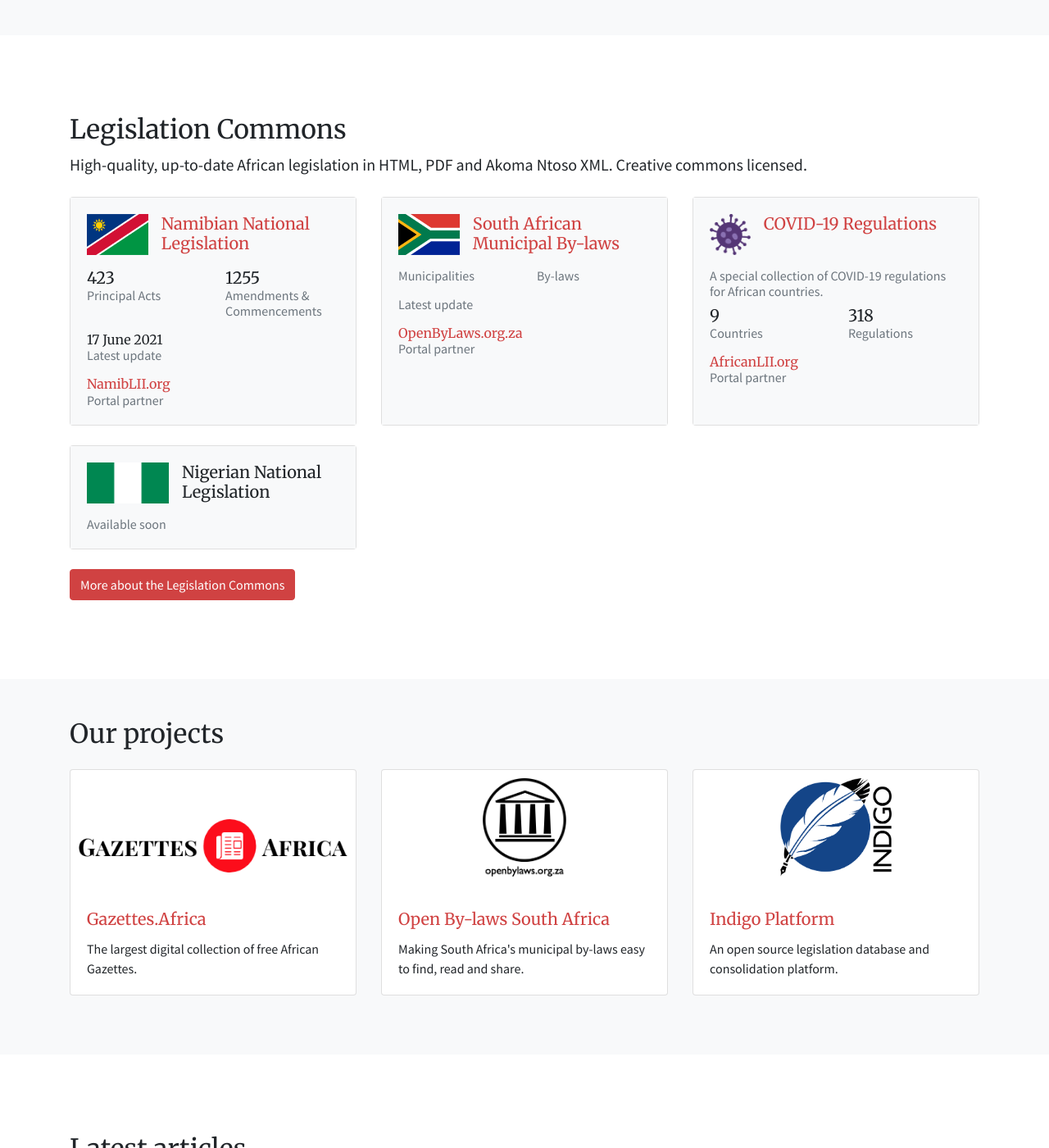
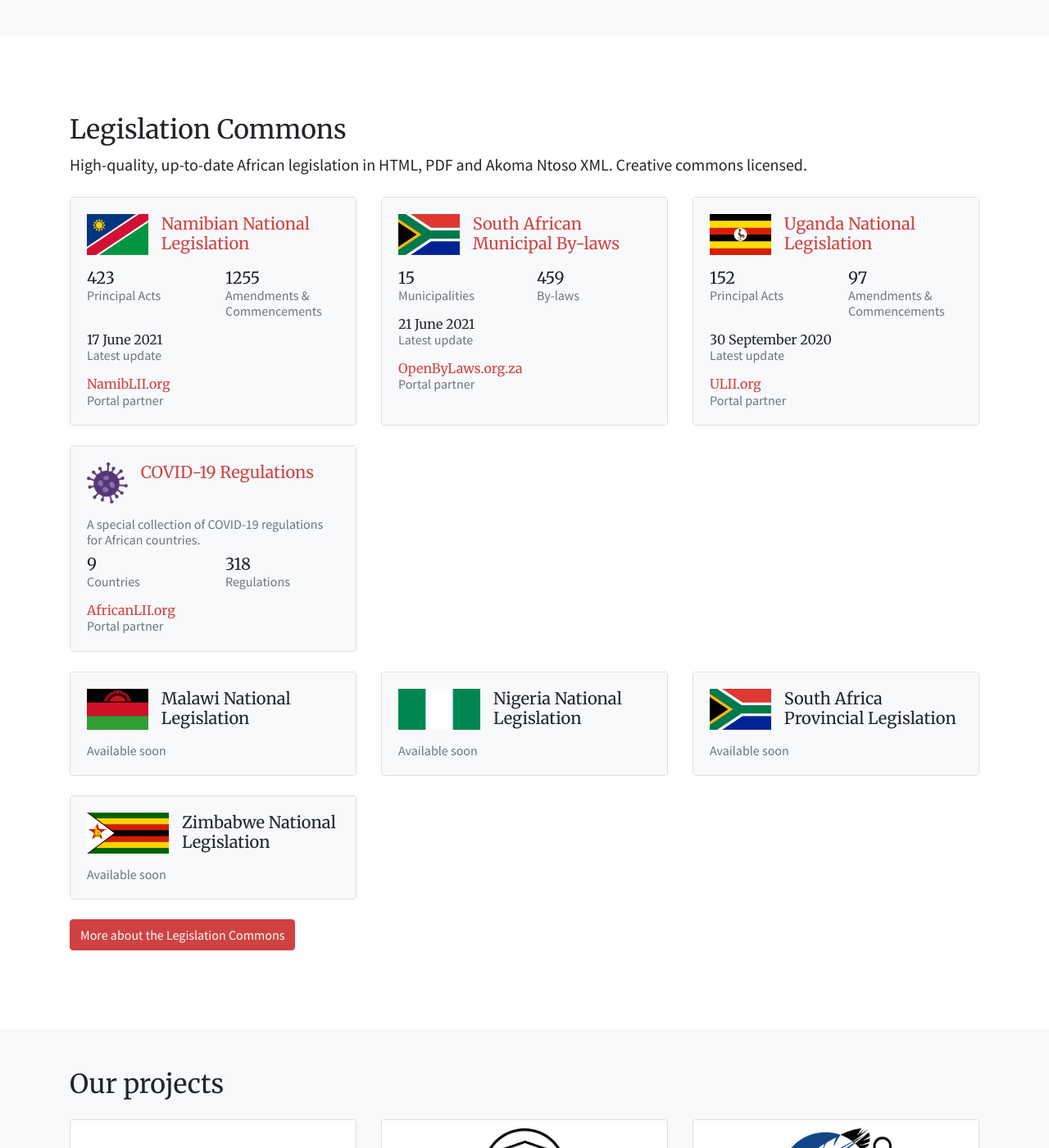
Before and after one commit to laws-africa/laws-africa.github.io, a Jekyll site: the page built from index.html, in a window 1280 px wide and 1400 px high, scrolled down 406 px. Shown: the whole window at 82% size. Built offline with Jekyll 4.4.1, drawn with Linux system fonts in a browser that asks for light colours; nearby versions of some CDN libraries.

Commit message:
Homepage

```diff
--- a/_layouts/commons.html
+++ b/_layouts/commons.html
@@ -93,7 +93,7 @@
         </div>
 
         <div class="col mb-3">
-          <div class="card commons-card" id="na">
+          <div class="card commons-card" id="ug">
             <div class="card-body bg-light">
               <div class="media mb-3">
                 <img src="/img/countries/ug-flag.png" class="flag mr-3" alt="Ugandan flag">
--- a/index.html
+++ b/index.html
@@ -85,19 +85,49 @@
 
             <div class="row">
               <div class="col-6">
-                <h5 class="mb-0">{{ site.data.commons.za.n_municipalities }}</h5>
+                <h5 class="mb-0">{{ site.data.commons.za_bylaws.n_municipalities }}</h5>
                 <div class="subtitle">Municipalities</div>
               </div>
               <div class="col-6">
-                <h5 class="mb-0">{{ site.data.commons.za.n_bylaws }}</h5>
+                <h5 class="mb-0">{{ site.data.commons.za_bylaws.n_bylaws }}</h5>
                 <div class="subtitle">By-laws</div>
               </div>
             </div>
 
-            <h6 class="mt-3 mb-0">{{ site.data.commons.za.as_at_date|date:"%e %B %Y" }}</h6>
+            <h6 class="mt-3 mb-0">{{ site.data.commons.za_bylaws.as_at_date|date:"%e %B %Y" }}</h6>
             <div class="subtitle">Latest update</div>
 
             <h6 class="mt-3 mb-0"><a href="https://openbylaws.org.za">OpenByLaws.org.za</a></h6>
+            <div class="subtitle">Portal partner</div>
+          </div>
+        </div>
+      </div>
+
+      <div class="col mb-4">
+        <div class="card commons-card">
+          <div class="card-body bg-light">
+            <div class="media mb-3">
+              <img src="/img/countries/ug-flag.png" class="flag mr-3" alt="Uganda flag">
+              <div class="media-body">
+                <h5 class="card-title"><a href="/commons#ug">Uganda National Legislation</a></h5>
+              </div>
+            </div>
+
+            <div class="row">
+              <div class="col-6">
+                <h5 class="mb-0">{{ site.data.commons.ug.n_principal }}</h5>
+                <div class="subtitle">Principal Acts</div>
+              </div>
+              <div class="col-6">
+                <h5 class="mb-0">{{ site.data.commons.ug.n_stubs }}</h5>
+                <div class="subtitle">Amendments &amp; Commencements</div>
+              </div>
+            </div>
+
+            <h6 class="mt-3 mb-0">{{ site.data.commons.ug.as_at_date|date:"%e %B %Y" }}</h6>
+            <div class="subtitle">Latest update</div>
+
+            <h6 class="mt-3 mb-0"><a href="https://ulii.org">ULII.org</a></h6>
             <div class="subtitle">Portal partner</div>
           </div>
         </div>
@@ -130,20 +160,24 @@
           </div>
         </div>
       </div>
+    </div>
 
+    <div class="row row-cols-1 row-cols-md-2 row-cols-lg-3">
+      {% for place in site.data.commons.pending %}
         <div class="col mb-4">
           <div class="card commons-card">
             <div class="card-body bg-light">
               <div class="media mb-3">
-              <img src="/img/countries/ng-flag.png" class="flag mr-3" alt="Nigerian flag">
+                <img src="/img/countries/{{ place.country }}-flag.png" class="flag mr-3" alt="{{ place.country }} flag">
                 <div class="media-body">
-                <h5 class="card-title">Nigerian National Legislation</h5>
+                  <h5 class="card-title">{{ place.title }}</h5>
                 </div>
               </div>
               <div class="subtitle">Available soon</div>
             </div>
           </div>
         </div>
+      {% endfor %}
     </div>
 
     <a href="/commons" class="btn btn-primary">More about the Legislation Commons</a>
```
Lines whose indentation alone changed are shown as unchanged.
